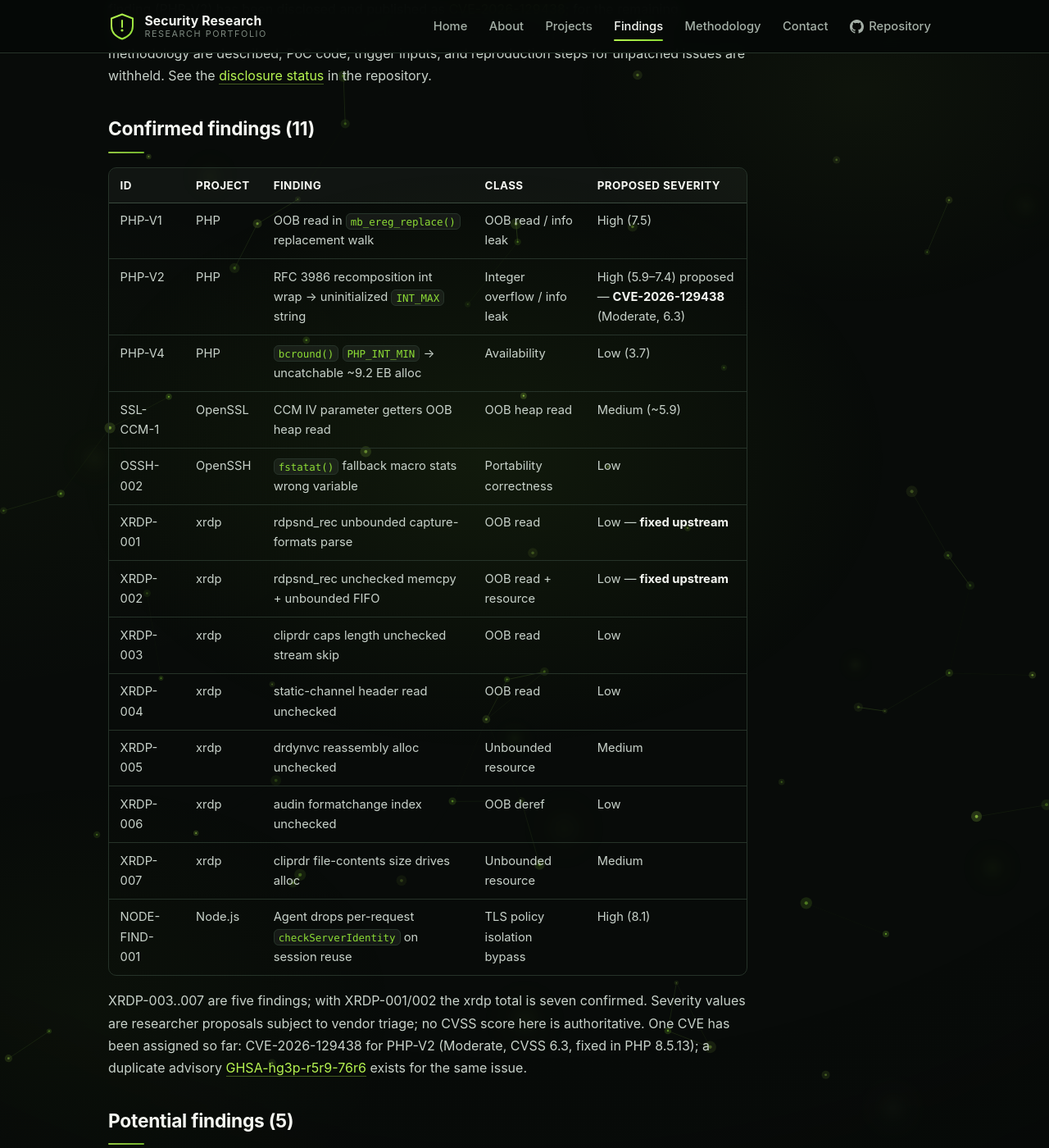
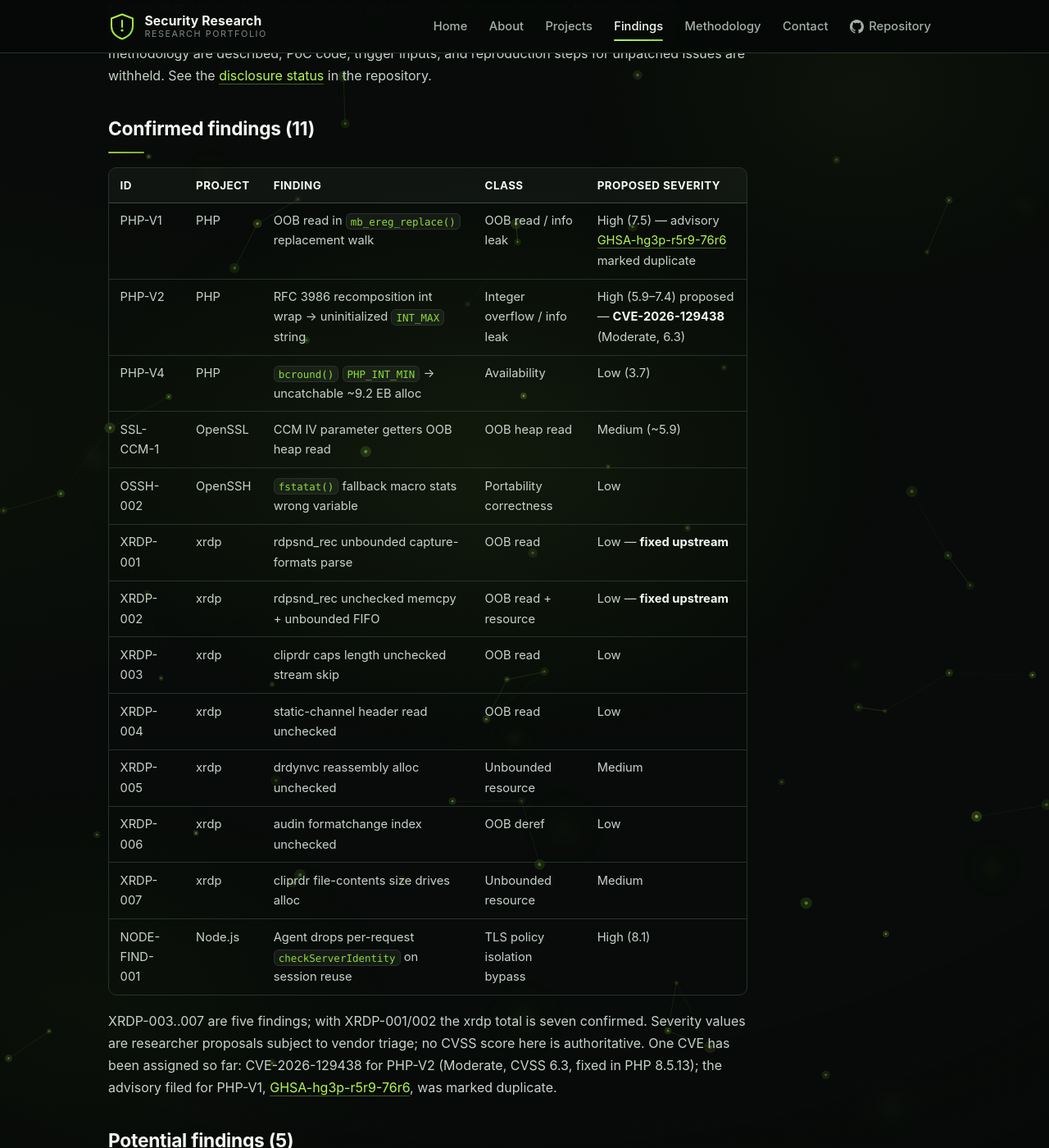
Before and after one commit to Sahan-Chathumina-25/Security-Researches, a Jekyll site: the page built from _pages/findings.md, in a window 1280 px wide and 1400 px high, scrolled down 303 px. Shown: the whole window at 82% size. Built offline with Jekyll 4.4.1, drawn with Linux system fonts in a browser that asks for light colours.

Commit message:
Mark GHSA-hg3p-r5r9-76r6 as duplicate on PHP-V1 row in findings and project page

```diff
--- a/_pages/findings.md
+++ b/_pages/findings.md
@@ -22,7 +22,7 @@ in the repository.
 
 | ID | Project | Finding | Class | Proposed severity |
 | --- | --- | --- | --- | --- |
-| PHP-V1 | PHP | OOB read in `mb_ereg_replace()` replacement walk | OOB read / info leak | High (7.5) |
+| PHP-V1 | PHP | OOB read in `mb_ereg_replace()` replacement walk | OOB read / info leak | High (7.5) — advisory [GHSA-hg3p-r5r9-76r6](https://github.com/php/php-src/security/advisories/GHSA-hg3p-r5r9-76r6) marked duplicate |
 | PHP-V2 | PHP | RFC 3986 recomposition int wrap → uninitialized `INT_MAX` string | Integer overflow / info leak | High (5.9–7.4) proposed — **CVE-2026-129438** (Moderate, 6.3) |
 | PHP-V4 | PHP | `bcround()` `PHP_INT_MIN` → uncatchable ~9.2 EB alloc | Availability | Low (3.7) |
 | SSL-CCM-1 | OpenSSL | CCM IV parameter getters OOB heap read | OOB heap read | Medium (~5.9) |
@@ -40,9 +40,9 @@ XRDP-003..007 are five findings; with XRDP-001/002 the xrdp total is seven
 confirmed. Severity values are researcher proposals subject to vendor
 triage; no CVSS score here is authoritative. One CVE has been assigned so
 far: CVE-2026-129438 for PHP-V2 (Moderate, CVSS 6.3, fixed in PHP 8.5.13);
-a duplicate advisory
-[GHSA-hg3p-r5r9-76r6](https://github.com/php/php-src/security/advisories/GHSA-hg3p-r5r9-76r6)
-exists for the same issue.
+the advisory filed for PHP-V1,
+[GHSA-hg3p-r5r9-76r6](https://github.com/php/php-src/security/advisories/GHSA-hg3p-r5r9-76r6),
+was marked duplicate.
 
 ## Potential findings (5)
 
```
Also changed, not shown: _pages/project-php.md (+4 -4 lines).
